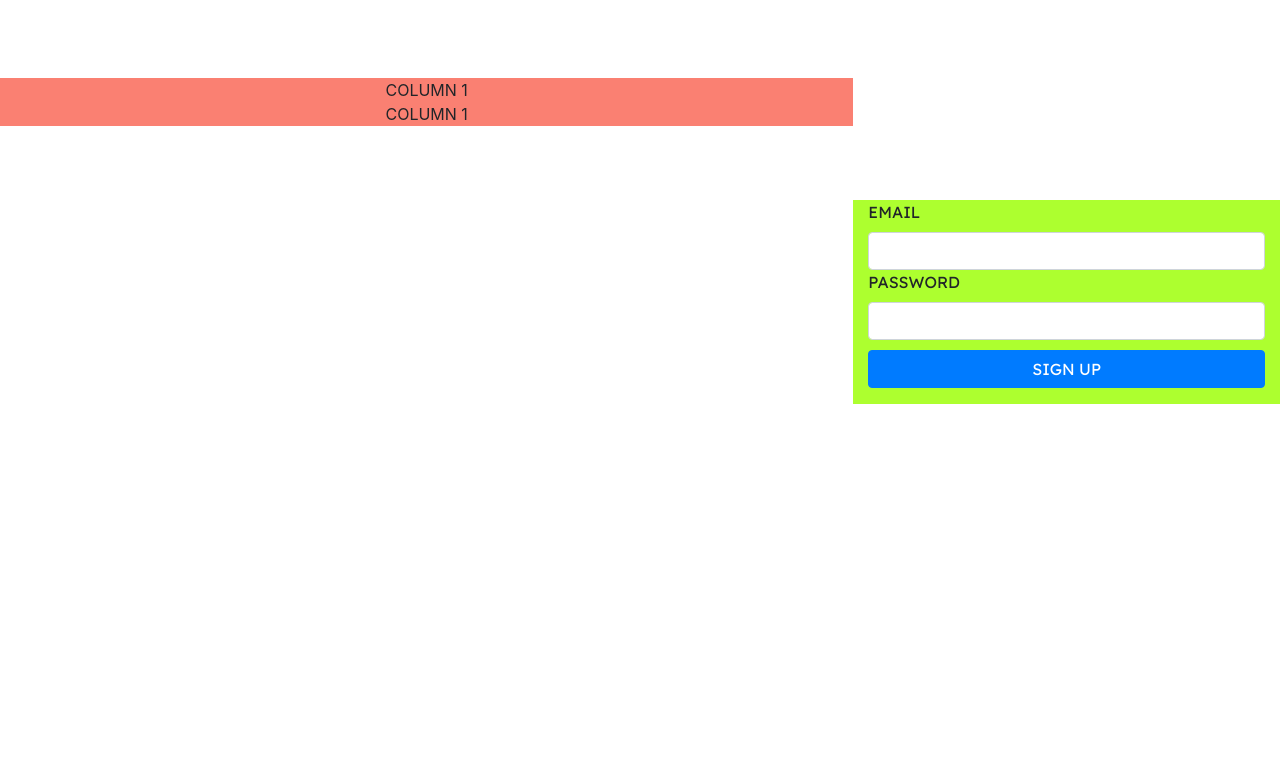
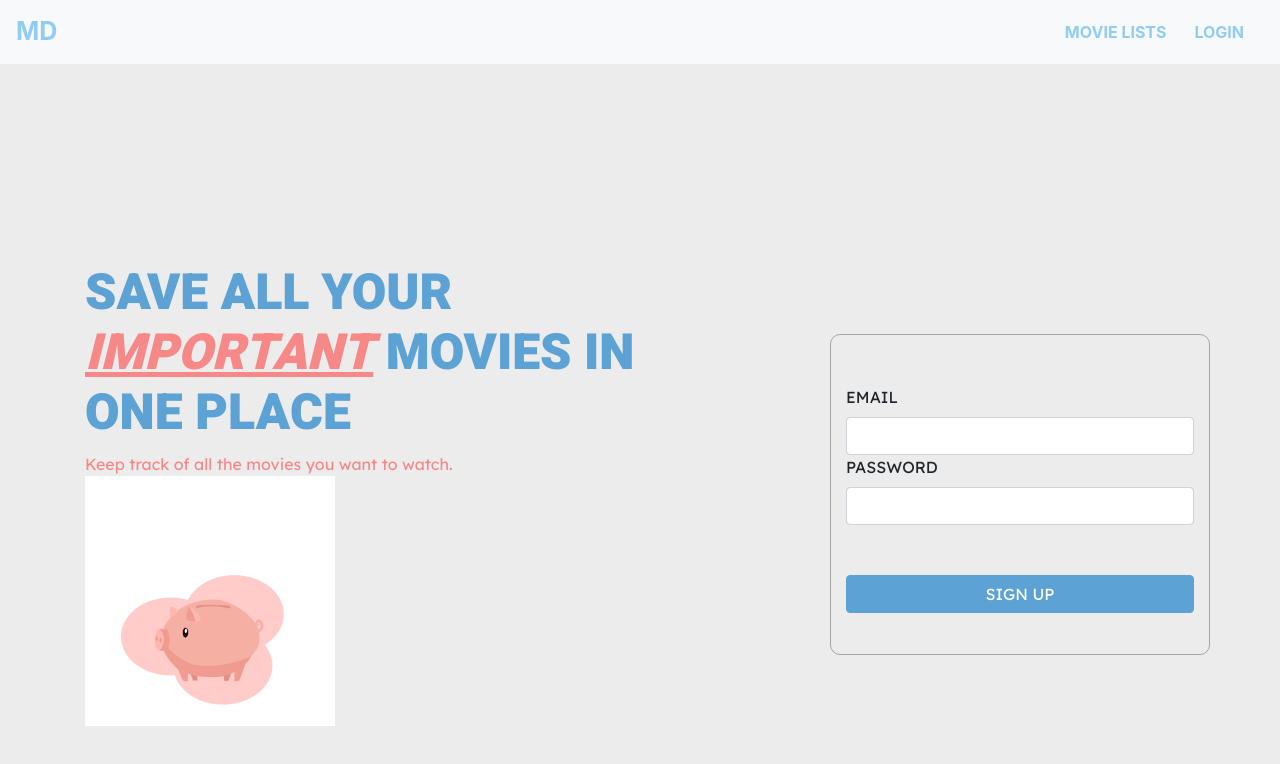
Before and after one commit to aryabhagwat/MovieDatabase, an Angular app: page / in a window 1280 px wide. Shown: the top 764 px of the page. Built offline with nearby package versions, Linux system fonts and the light colour scheme.

Commit message:
Styled the signup component. Worked on header.

```diff
--- a/src/app/app.component.html
+++ b/src/app/app.component.html
@@ -1 +1,2 @@
+<header-component></header-component>
 <signup-component></signup-component>
--- /dev/null
+++ b/src/app/header/header.component.css
@@ -0,0 +1,30 @@
+/*
+COLORS
+#ECECEC - WHITE
+#90CCF4 - LIGHT BLUE
+#5DA2D5 - BLUE
+#F3D250 - YELLOW
+#F78888 - SALMON
+*/
+
+.logo{
+    font-size: 25px;
+    font-weight: bold;
+    color: #90CCF4;
+}
+
+.logo:hover{
+    color: #5DA2D5;
+}
+
+.link-sub{
+    color: #90CCF4 !important;
+    text-align: right;
+    font-weight: bold;
+    padding-right: 20px !important;
+}
+
+.link-sub:hover {
+    cursor: pointer;
+    color: #5DA2D5 !important;
+}
--- a/src/app/header/header.component.html
+++ b/src/app/header/header.component.html
@@ -0,0 +1,17 @@
+<nav class="navbar navbar-expand-lg navbar-light bg-light">
+    <a class="navbar-brand logo">MD</a>
+    <button class="navbar-toggler" type="button" data-toggle="collapse" data-target="#navbarSupportedContent" aria-controls="navbarSupportedContent" aria-expanded="false" aria-label="Toggle navigation">
+      <span class="navbar-toggler-icon"></span>
+    </button>
+
+    <div class="collapse navbar-collapse justify-content-end" id="navbarSupportedContent">
+      <ul class="navbar-nav">
+        <li class="nav-item mr-auto active">
+          <a class="nav-link link-sub" href="#"> MOVIE LISTS <span class="sr-only">(current)</span></a>
+        </li>
+        <li class="nav-item active">
+          <a class="nav-link link-sub" href="#"> LOGIN <span class="sr-only">(current)</span></a>
+        </li>
+      </ul>
+    </div>
+  </nav>
--- a/src/app/header/header.component.ts
+++ b/src/app/header/header.component.ts
@@ -2,7 +2,8 @@ import { Component } from "@angular/core";
 
 @Component({
     selector: 'header-component',
-    templateUrl: './header.component.html'
+    templateUrl: './header.component.html',
+    styleUrls: ['./header.component.css']
 })
 
 export class headerComponent{
--- a/src/app/signup/signup.component.css
+++ b/src/app/signup/signup.component.css
@@ -1,26 +1,69 @@
+/*
+COLORS
+#ECECEC - WHITE
+#90CCF4 - LIGHT BLUE
+#5DA2D5 - BLUE
+#F3D250 - YELLOW
+#F78888 - SALMON
+
+
+*/
+
 body {
     background-color: aqua;
 }
 
-.mainPage{
-    height: 100%;
-    margin-top: auto;
-    margin-bottom: auto;
-}
+.my-container{
+    background-color: #ECECEC;
+ }
 
 form{
     font-family: 'Lexend', sans-serif;
 
 }
 .background{
-    background-color: salmon;
+    top: 200px;
+    padding-right: 100px;
+}
+
+.left-header{
+    font-family: 'Heebo', sans-serif;
+    font-size: 50px;
+    text-align: left;
+    color: #5DA2D5;
 }
 
 .background2{
-    background-color: greenyellow;
+    padding-top: 50px;
+    padding-bottom: 25px;
+    border: 1px solid rgba(0, 0, 0, 0.3);
+    border-radius: 10px;
+    /* box-shadow: -5px -3px 10px 0px rgb(0 0 0 / 10%), -1px -1px 20px 0 rgb(0 0 0 / 19%); */
     top: 200px;
 }
 
+.left-body{
+    font-family: 'Lexend', sans-serif;
+    text-align: center;
+    color: #F78888;
+    text-shadow: 5px;
+}
+
+.highlighter{
+    color: #F78888;
+}
+
+.background:hover span{
+    transition: text-shadow 0.5s;
+    text-shadow: 2px 2px #5DA2D5;
+    transition-timing-function: ease-in-out;
+}
+
 .spacer{
-    margin-top: 10px;
+    margin-top: 50px;
 }
+
+.customButton{
+    background-color:#5DA2D5;
+    border-color: #5DA2D5;
+}
--- a/src/app/signup/signup.component.html
+++ b/src/app/signup/signup.component.html
@@ -1,14 +1,19 @@
-<div class="container-fluid align-items-center justify-content-center">
+
+<div class="my-container">
+    <div class="container mainPage">
         <div class="row">
             <div class="col">
 
                 <div class="row align-items-center ">
-                <div class="col-md-8 justify-content-center background">
-                    <div class="d-flex justify-content-center">
-                        COLUMN 1
+                    <div class="col-md-8 background">
+                        <div class="d-flex">
+                            <h1 class="left-header">SAVE ALL YOUR <span class="highlighter"><u><i>IMPORTANT</i></u></span> MOVIES IN ONE PLACE</h1>
                         </div>
-                    <div class="d-flex justify-content-center">
-                        COLUMN 1
+                        <div class="d-flex left-body">
+                            Keep track of all the movies you want to watch.
+                        </div>
+                        <div>
+                            <img [src]="piggyImage" alt="piggySave"  width=250/>
                         </div>
                     </div>
                     <div class="col-md-4 background2">
@@ -27,7 +32,7 @@
                             </div>
                             <div class="row justify-content-end spacer">
                                 <div class="col">
-                                <button class="btn btn-primary btn-block" type="submit">SIGN UP</button>
+                                    <button class="btn btn-primary btn-block customButton" type="submit">SIGN UP</button>
                                 </div>
                             </div>
                         </form>
@@ -37,3 +42,4 @@
             </div>
         </div>
     </div>
+</div>
--- a/src/app/signup/signup.component.ts
+++ b/src/app/signup/signup.component.ts
@@ -1,10 +1,15 @@
-import { Component } from "@angular/core";
+import { AfterContentInit, Component } from "@angular/core";
 
 @Component({
     selector: 'signup-component',
     templateUrl: './signup.component.html',
     styleUrls: ['./signup.component.css']
 })
-export class signupComponent{
+export class signupComponent implements AfterContentInit{
+    piggyImage="";
+
+    ngAfterContentInit() {
+        this.piggyImage = "../../webImages/animation_500_kmqrhpk0.gif";
+    }
 
 }
--- a/src/styles.css
+++ b/src/styles.css
@@ -1,3 +1,20 @@
 /* You can add global styles to this file, and also import other style files */
 @import "~bootstrap/dist/css/bootstrap.css";
+
+/* OSWALD - TEXTS */
 @import url('https://fonts.googleapis.com/css2?family=Lexend&family=Oswald&display=swap');
+/* HEEBO - HEADER */
+@import url('https://fonts.googleapis.com/css2?family=Heebo:wght@900&display=swap');
+
+
+body, html {
+    padding: 0;
+    width: 100vw;
+    height: 100vh;
+  }
+
+ .my-container{
+   width: 100vw;
+   height: 100vh;
+
+ }
```
Also changed, not shown: src/webImages/animation_500_kmqrhpk0.gif (added), 1 other file (tests, documents, lock files or other folders). Lines whose indentation alone changed are shown as unchanged.
